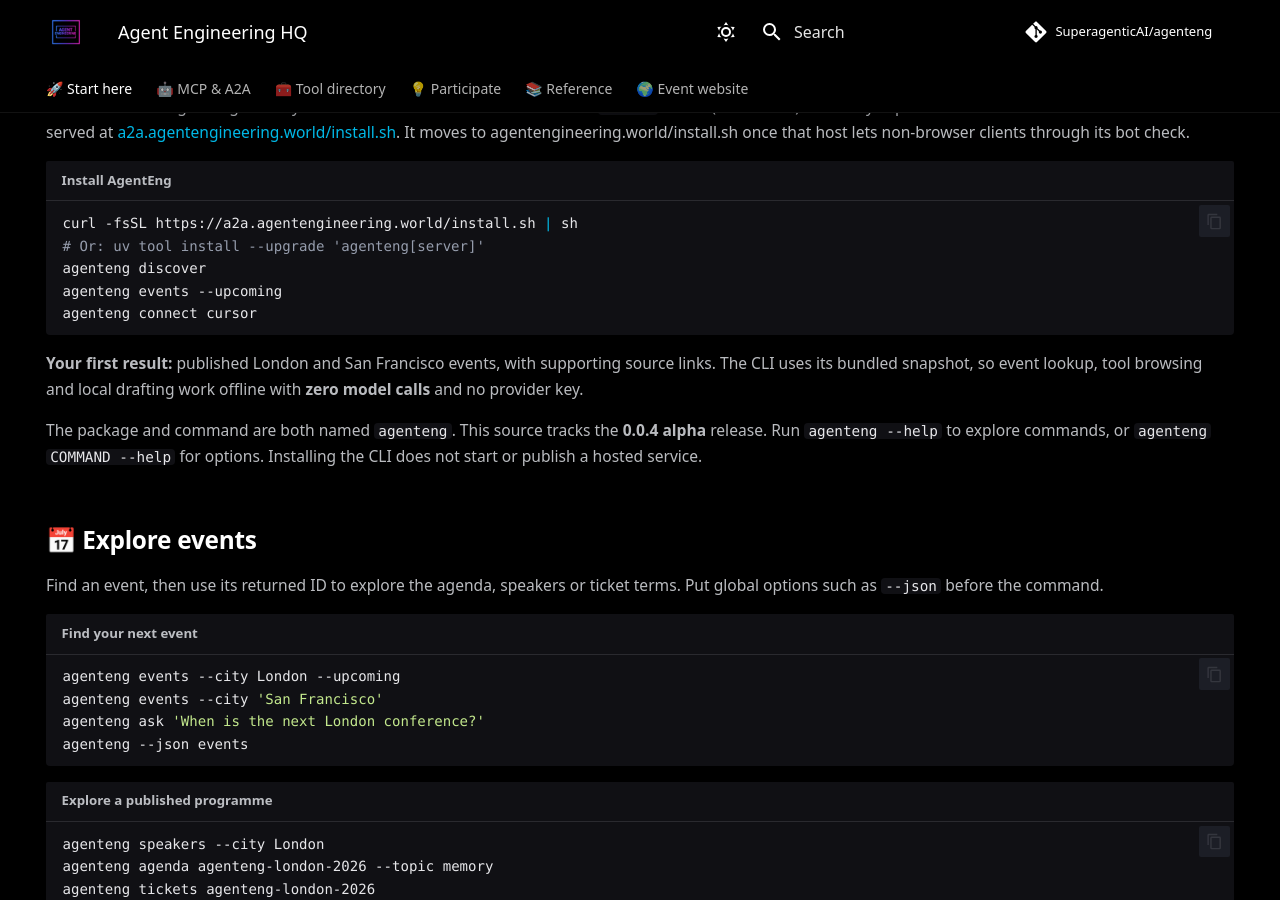
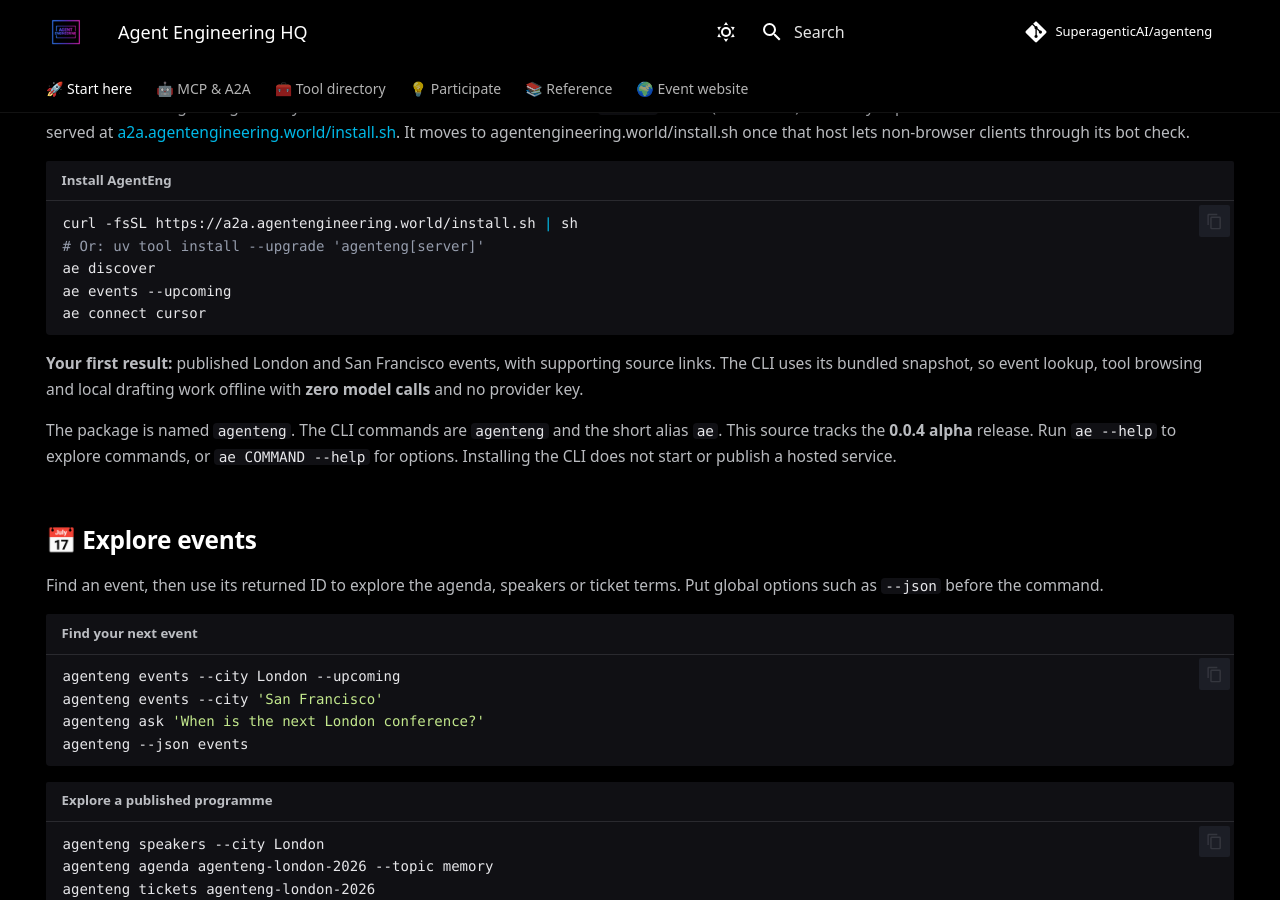
Before and after one commit to SuperagenticAI/agenteng, an MkDocs documentation site: the page built from docs/index.md, in a window 1280 px wide and 900 px high, scrolled down 1287 px. Built offline with MkDocs 1.6.1 and Material for MkDocs 9.7.7, drawn with Linux system fonts in a browser that asks for light colours; comment, search, counter and statistics services are not loaded.

Commit message:
Add ae CLI alias and square Agent Engineering installer logo
Expose ae as a second console script next to agenteng, document it in
the README and docs, and teach the installer to put ae on PATH (including
a shim when installing an older PyPI wheel). Replace the SuperQode-style
block-letter banner with an animated square lockup matching
docs/assets/logo.png in blue/violet/magenta brand colours.

````diff
--- a/docs/index.md
+++ b/docs/index.md
@@ -79,17 +79,18 @@
 ```sh title="Install AgentEng"
 curl -fsSL https://a2a.agentengineering.world/install.sh | sh
 # Or: uv tool install --upgrade 'agenteng[server]'
-agenteng discover
-agenteng events --upcoming
-agenteng connect cursor
+ae discover
+ae events --upcoming
+ae connect cursor
 ```
 
 **Your first result:** published London and San Francisco events, with supporting
 source links. The CLI uses its bundled snapshot, so event lookup, tool browsing
 and local drafting work offline with **zero model calls** and no provider key.
 
-The package and command are both named `agenteng`. This source tracks the **0.0.4 alpha** release.
-Run `agenteng --help` to explore commands, or `agenteng COMMAND --help` for options.
+The package is named `agenteng`. The CLI commands are `agenteng` and the short alias `ae`.
+This source tracks the **0.0.4 alpha** release.
+Run `ae --help` to explore commands, or `ae COMMAND --help` for options.
 Installing the CLI does not start or publish a hosted service.
 
 ## 📅 Explore events { #explore-events }
--- a/pyproject.toml
+++ b/pyproject.toml
@@ -26,6 +26,7 @@
 
 [project.scripts]
 agenteng = "agenteng.cli:main"
+ae = "agenteng.cli:main"
 
 [project.optional-dependencies]
 mcp = ["mcp==1.27.1"]
````
Also changed, not shown: README.md (+5 -5 lines), 4 other files.
